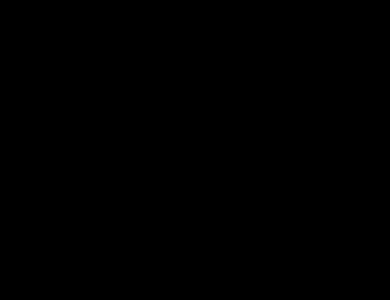
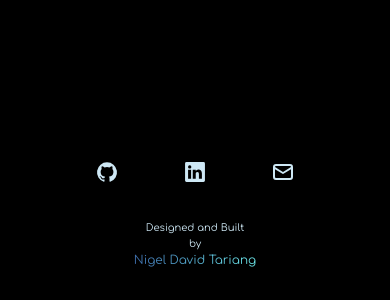
Before and after one commit to 0racularGh0st/portfolio-1.0, a Vue app: page /about in a window 390 px wide. Shown: the part 1546-1846 px from the top of the page. Before the commit the page ends 1688 px from the top, so only its background shows below. Built offline with nearby package versions, Linux system fonts and the light colour scheme.

Commit message:
Add footer and display social icons in mobile view

```diff
--- /dev/null
+++ b/src/components/Footer.vue
@@ -0,0 +1,31 @@
+<template>
+    <div class="footer">
+        <div>Designed and Built</div><div> by </div><div class="name">Nigel David Tariang</div>
+    </div>
+</template>
+<script>
+export default {
+
+}
+</script>
+<style  scoped>
+.footer{
+        position: relative;
+    text-align: center;
+    color: #cee8f5;
+    font-family: 'Comfortaa';
+    font-size: 10px;
+    line-height: 1rem;
+    margin-bottom: 2rem;
+}
+.name{
+    font-size: 12px;
+    background: linear-gradient(90deg, rgb(62, 110, 173) 0%,rgb(106, 228, 230) 100%);
+    background-clip: text;
+    -webkit-background-clip: text;
+    -webkit-text-fill-color: transparent;
+    width: fit-content;
+    display: flex;
+    margin: 0 auto;
+}
+</style>
--- a/src/components/Social.vue
+++ b/src/components/Social.vue
@@ -31,17 +31,23 @@
 }
 </script>
 <style lang="scss" scoped>
-.outer-social-container{
-    position: absolute;
-    bottom: 65%;
-    left: 26px;
-}
-@media screen and (max-width: 768px){
+
+@media (min-width: 0px){
+    .outer-social-container{
+        position: relative;
+    }
     .social-container{
-        display: none;
+        display: flex;
+        justify-content: space-around;
+        margin-bottom: 2rem;
     }
 }
 @media (min-width: 769px){
+        .outer-social-container{
+              position: absolute;
+              bottom: 65%;
+              left: 26px;
+            }
         .social-container{
             position:absolute;
             display: flex;
--- a/src/views/MainContent.vue
+++ b/src/views/MainContent.vue
@@ -5,6 +5,7 @@
     <home class="home-class"></home>
     <mynavbar></mynavbar>
     <social></social>
+    <my-footer></my-footer>
   </div>
 </div>
 </template>
@@ -14,6 +15,7 @@
 const Home = defineAsyncComponent(() => import("./Home" /* webpackChunkName: "home" */));
 const Navbar = defineAsyncComponent(() => import("../components/Navbar" /* webpackChunkName: "navbar" */));
 const Social = defineAsyncComponent(()=> import("../components/Social" /* webpackChunkName: "social" */));
+const Footer = defineAsyncComponent(()=> import("../components/Footer" /* webpackChunkName: "footer" */));
 export default {
   data(){
     return {
@@ -24,7 +26,8 @@
     'background': Background,
     'home': Home,
     'mynavbar' : Navbar,
-    'social' : Social
+    'social' : Social,
+    'my-footer' : Footer
   }
 }
 </script>
--- a/src/views/fonts.css
+++ b/src/views/fonts.css
@@ -12,6 +12,7 @@
         font-family: 'Comfortaa';
 
     }
+
 }
 @media (min-width: 375px)
 {
```
